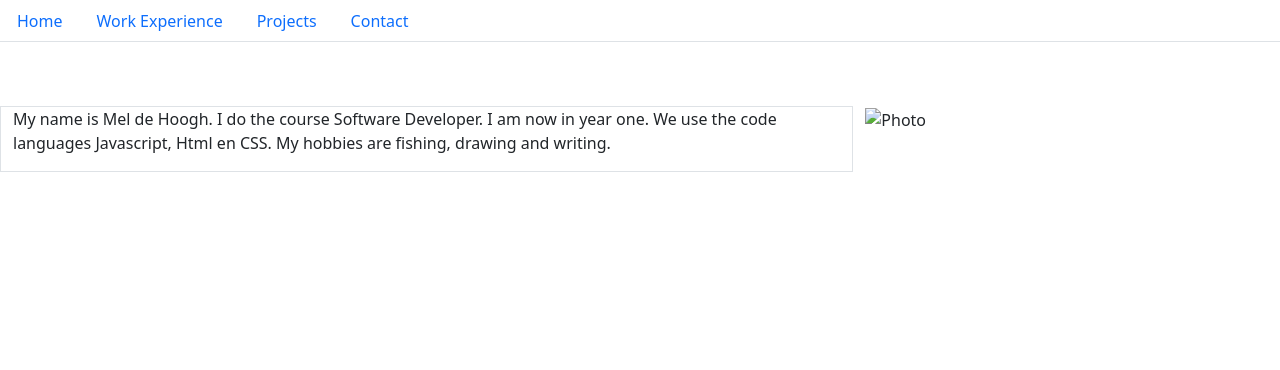
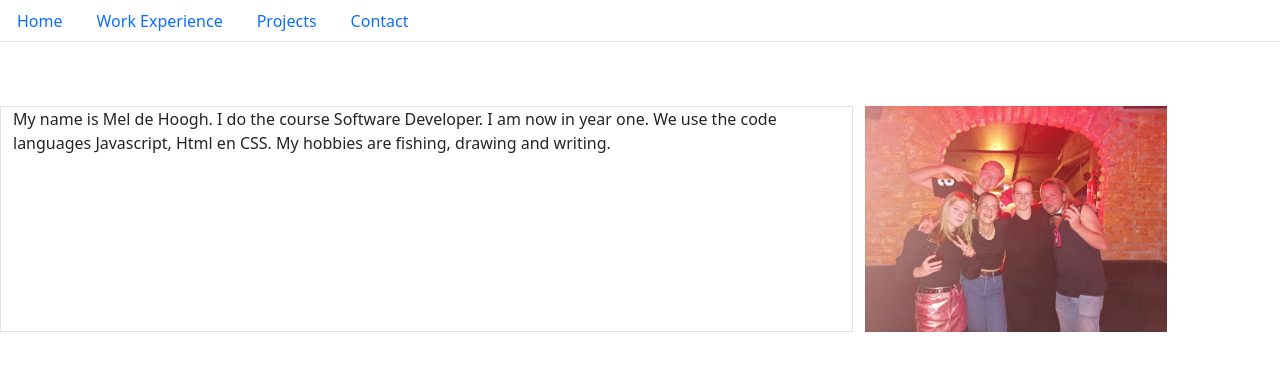
Before and after one commit to MHoogh/MHoogh.github.io, a plain HTML site: page index.html in a window 1280 px wide. Drawn offline with nearby package versions, Linux system fonts and the light colour scheme.

Commit message:
added picture in page

```diff
--- a/index.html
+++ b/index.html
@@ -49,7 +49,7 @@
                 </p>
             </div>
             <div class="col-md-4">
-                <img src="img/" alt="Photo">
+                <img class="img-fluid w-75" src="img/IMG Mel.jpg" alt="Photo">
             </div>
         </div>
     </div>
```
